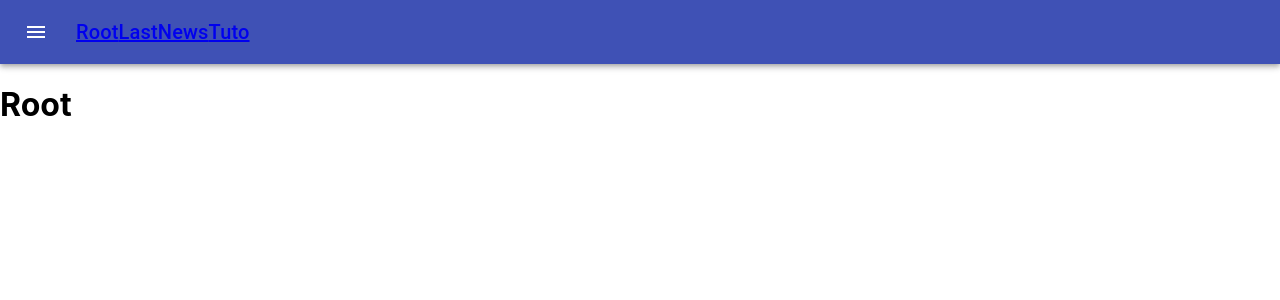
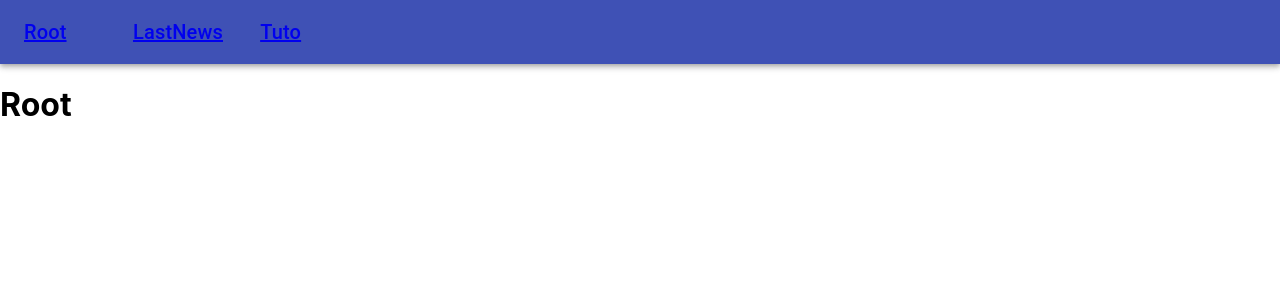
Before and after one commit to Yoon-Dev/projet-tutore, a React (Create React App) app in the folder app/: page / in a window 1280 px wide. Shown: the top 300 px of the page. Built offline with nearby package versions, Linux system fonts and the light colour scheme.

Commit message:
feat: add app jss classes

```diff
--- a/app/src/component/header/Header.js
+++ b/app/src/component/header/Header.js
@@ -1,49 +1,41 @@
 import React from 'react';
 import { Link } from 'react-router-dom'
-import { makeStyles } from '@material-ui/core/styles';
+import Grid from '@material-ui/core/Grid';
 import AppBar from '@material-ui/core/AppBar';
 import Toolbar from '@material-ui/core/Toolbar';
 import Typography from '@material-ui/core/Typography';
-import IconButton from '@material-ui/core/IconButton';
-import MenuIcon from '@material-ui/icons/Menu';
-
-const useStyles = makeStyles((theme) => ({
-  root: {
-    flexGrow: 1,
-  },
-  menuButton: {
-    marginRight: theme.spacing(2),
-  },
-  title: {
-    flexGrow: 1,
-  },
-}));
+import { useStyles } from '../../utils/styles';
 
 export default function Header() {
+
     const classes = useStyles();
-
     return (
-    <div className={classes.root}>
+        <div>
         <AppBar position="static">
             <Toolbar>
-          <IconButton edge="start" className={classes.menuButton} color="inherit" aria-label="menu">
-            <MenuIcon />
-          </IconButton>
+                <Grid container>
+                    <Grid item xs={2} md={1} className={classes.logo}>
                         <Link to="/">
-            <Typography variant="h6" className={classes.title}>
+                            <Typography variant="h6">
                                 Root
                             </Typography>
                         </Link>
+                    </Grid>
+                    <Grid item md={1} xs={8} className={classes.itemhead}>
                         <Link to="/last-news">
-            <Typography variant="h6" className={classes.title}>
+                            <Typography variant="h6">
                                 LastNews
                             </Typography>
                         </Link>
+                    </Grid>
+                    <Grid item md={1} xs={2} className={classes.itemhead}>
                         <Link to="/tuto">
-            <Typography variant="h6" className={classes.title}>
+                            <Typography variant="h6">
                                 Tuto
                             </Typography>
                         </Link>
+                    </Grid>
+                </Grid>
             </Toolbar>
         </AppBar>
         </div>
--- /dev/null
+++ b/app/src/utils/styles.js
@@ -0,0 +1,19 @@
+import { makeStyles } from '@material-ui/core/styles';
+
+export const useStyles = makeStyles((theme) => ({
+    // ++++++++++++++++++++++++++++++++++++++++++
+    // HEADER
+    logo:{
+        display: 'flex',
+        justifyContent: 'felx-start'
+    },
+    itemhead: {
+        display: 'flex',
+        justifyContent: 'flex-end',
+      [theme.breakpoints.up('md')]: {
+            justifyContent: 'center'
+      }
+    },
+    // FIN header
+    // ******************************************
+}));
```
Lines whose indentation alone changed are shown as unchanged.
